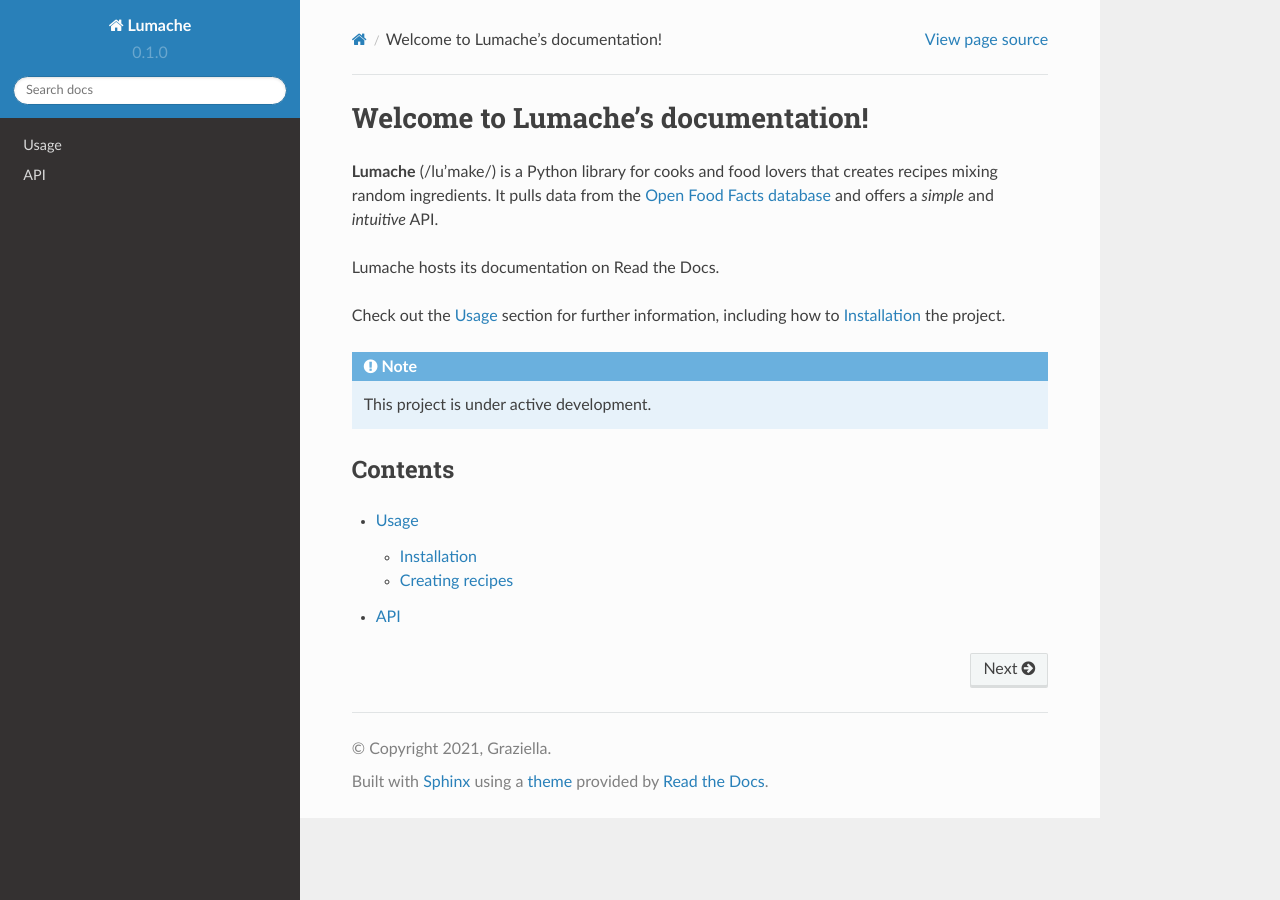
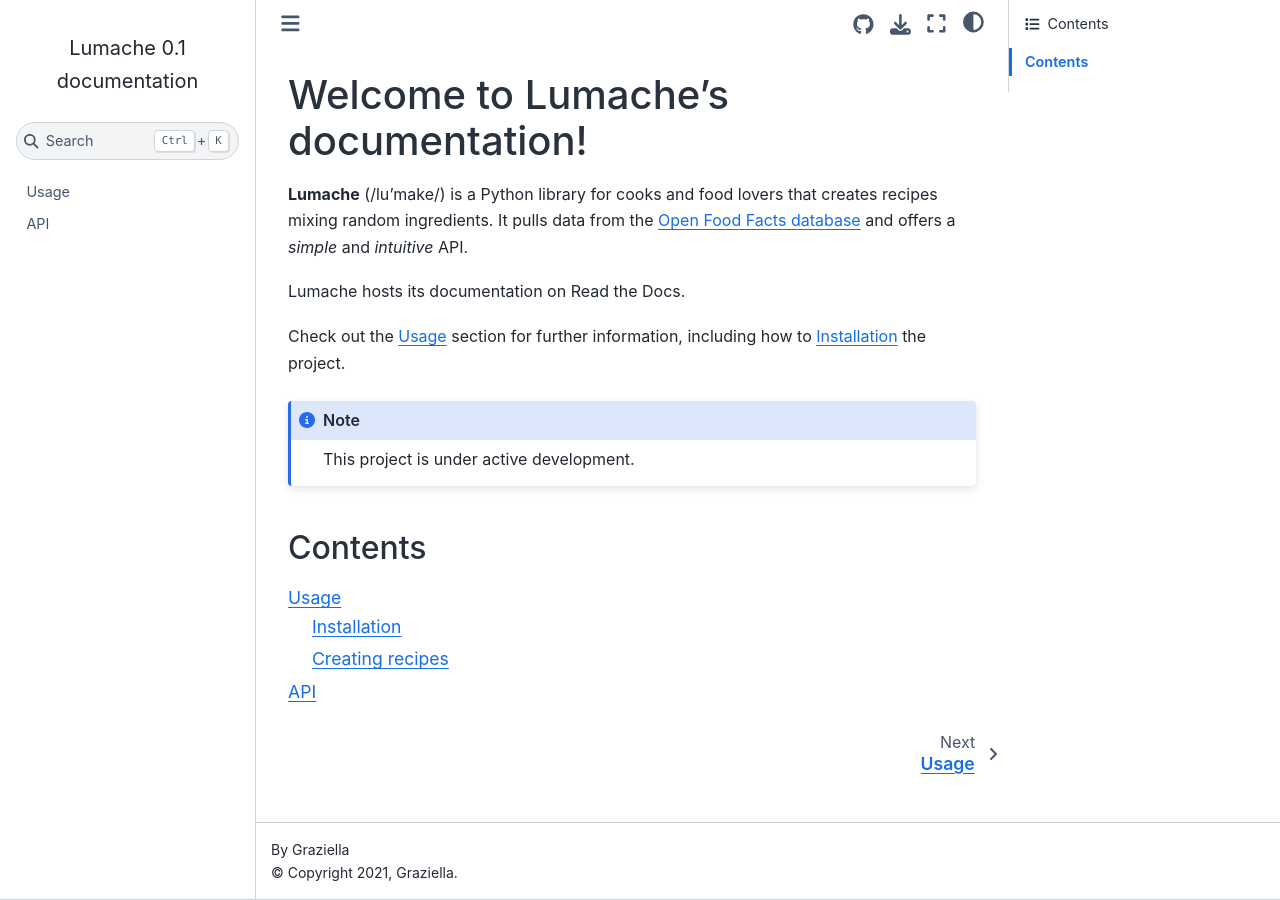
Before and after one commit to zkamvar/effective-barnacle, a Sphinx documentation site: the page built from docs/source/index.rst, in a window 1280 px wide. Built offline with Sphinx 7.4.7 and the Sphinx Book theme 1.1.4, drawn with Linux system fonts in a browser that asks for light colours; some of the changed lines change nothing that is shown.

Commit message:
use myst

```diff
--- a/docs/source/conf.py
+++ b/docs/source/conf.py
@@ -17,6 +17,7 @@
     'sphinx.ext.autodoc',
     'sphinx.ext.autosummary',
     'sphinx.ext.intersphinx',
+    'myst_parser',
 ]
 
 intersphinx_mapping = {
@@ -26,10 +27,31 @@
 intersphinx_disabled_domains = ['std']
 
 templates_path = ['_templates']
+# These folders are copied to the documentation's HTML output
+html_static_path = ['../_static']
+
+# from https://myst-parser.readthedocs.io/en/latest/syntax/optional.html
+myst_enable_extensions = [
+    "amsmath",
+    "deflist",
+    "dollarmath",
+    "fieldlist",
+    "substitution",
+    "tasklist"
+]
 
 # -- Options for HTML output
 
-html_theme = 'sphinx_rtd_theme'
+html_theme = 'sphinx_book_theme'
+html_theme_options = {
+    "home_page_in_toc": False,
+    "repository_url": "https://github.com/zkamvar/effective-barnacle",
+    "repository_branch": "main",
+    "path_to_docs": "docs",
+    "use_repository_button": True,
+    "use_issues_button": True,
+    "use_sidenotes": True,
+}
 
 # -- Options for EPUB output
 epub_show_urls = 'footnote'
```
